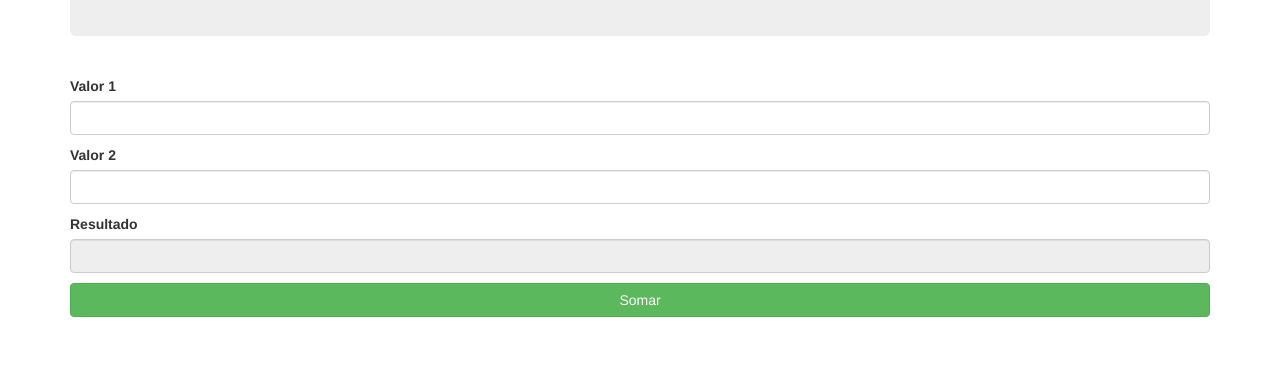
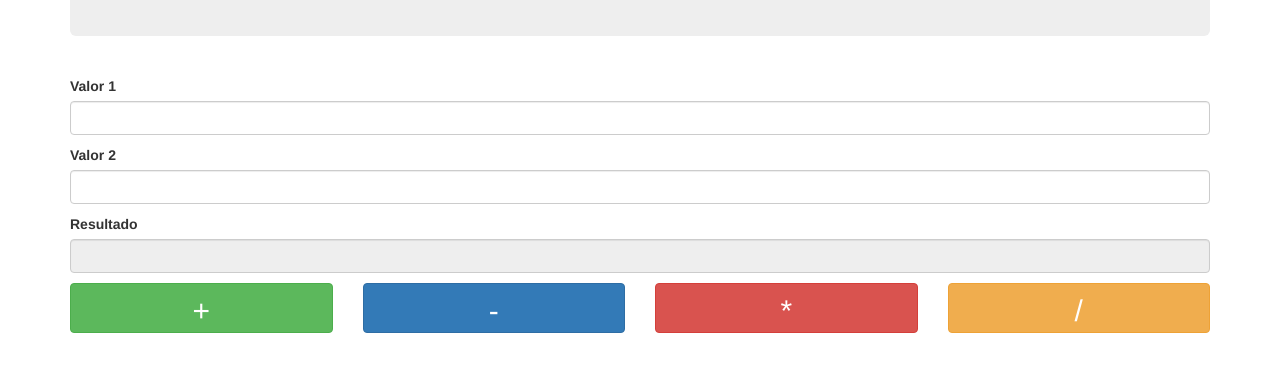
Before and after one commit to jussimar/prjCalculadora3i2, a website: page www/index.html in a window 1280 px wide. Shown: the part 159-530 px from the top of the page. Drawn offline with Linux system fonts and the light colour scheme.

Commit message:
inserindo botões de subtração, multiplicação e divisão

```diff
--- a/www/css/style.css
+++ b/www/css/style.css
@@ -2,3 +2,9 @@
 button, label{
   margin-top: 10px;
 }
+
+.painel button{
+  width: 100%;
+  height: 50px;
+  font-size: 30px;
+}
--- a/www/index.html
+++ b/www/index.html
@@ -44,9 +44,18 @@
           <input type="number" id="result" class="form-control" readonly>
         </div>
       </div>
-      <div class="row">
-        <div class="col-xs-12">
-          <button id="somar" class="btn btn-success btn-block">Somar</button>
+      <div class="row painel">
+        <div class="col-xs-3">
+          <button id="somar" class="btn btn-success"> + </button>
+        </div>
+        <div class="col-xs-3">
+          <button id="sub" class="btn btn-primary"> - </button>
+        </div>
+        <div class="col-xs-3">
+          <button id="mult" class="btn btn-danger"> * </button>
+        </div>
+        <div class="col-xs-3">
+          <button id="mult" class="btn btn-warning"> / </button>
         </div>
       </div>
     </div>
```
